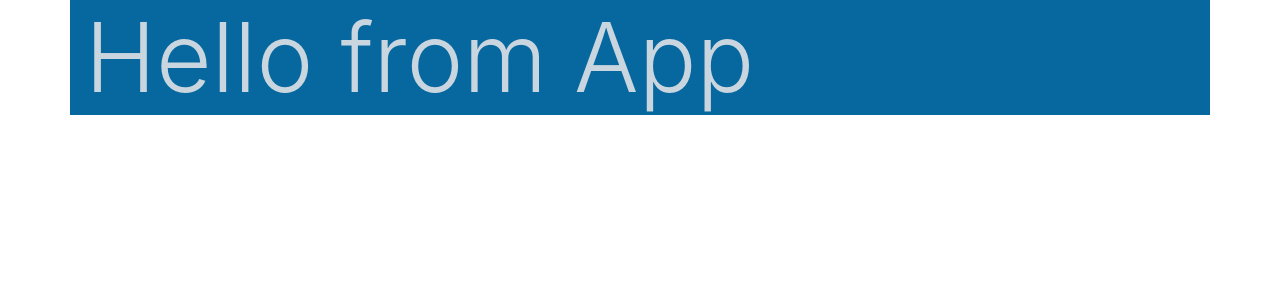
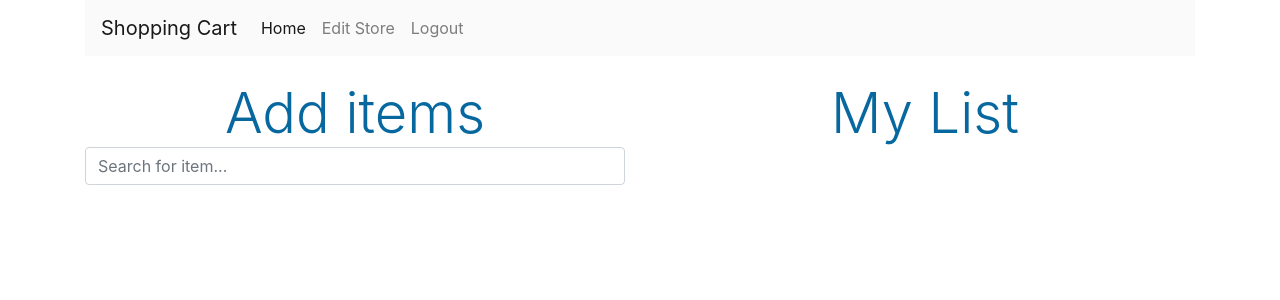
Before and after one commit to rixong/shopping-list-spa, a React (Create React App) app: page / in a window 1280 px wide. Shown: the top 300 px of the page. Built offline with nearby package versions, Linux system fonts and the light colour scheme; a web font is replaced by a local one.

Commit message:
added addItems and curList components

```diff
--- a/package.json
+++ b/package.json
@@ -7,6 +7,7 @@
     "@testing-library/react": "^9.3.2",
     "@testing-library/user-event": "^7.1.2",
     "bootstrap": "^4.5.2",
+    "jquery": "^3.5.1",
     "popper.js": "^1.16.1",
     "react": "^16.13.1",
     "react-dom": "^16.13.1",
--- /dev/null
+++ b/src/components/AddItems.js
@@ -0,0 +1,30 @@
+import React, { useState } from 'react'
+
+const AddItems = () => {
+
+  const [queryTerm, setQueryTerm] = useState('')
+
+  const onHandleChange = (e) => {
+    setQueryTerm(e.target.value)
+  }
+
+  return (
+    <React-fragment>
+      <div className="display-4 text-center text-primary">Add items</div>
+      <form>
+        <div className="input-group">
+          <input
+            className="form-control"
+            type="text" value="queryTerm"
+            placeholder="Search for item..."
+            value={queryTerm}
+            onChange={onHandleChange}
+            aria-label="enter item">
+          </input>
+        </div>
+      </form>
+    </React-fragment>
+  )
+}
+
+export default AddItems;
--- a/src/components/App.js
+++ b/src/components/App.js
@@ -1,8 +1,23 @@
 import React from 'react';
+import Navbar from './Navbar';
+import AddItems from './AddItems';
+import CurrentList from './CurrentList';
 
 const App = () => {
   return (
-    <div className="container display-1 bg-primary text-secondary">Hello from App</div>
+
+    <div className="container">
+      <Navbar />
+      <div className="row mt-4">
+        <div className="col">
+          <AddItems/>
+        </div>
+        <div className="col">
+          <CurrentList/>
+        </div>
+      </div>
+
+    </div>
   )
 }
 export default App;
--- /dev/null
+++ b/src/components/CurrentList.js
@@ -0,0 +1,8 @@
+import React from 'react';
+
+const CurrentList = () => {
+  return (
+    <div className="display-4 text-center text-primary">My List</div>
+  )
+}
+export default CurrentList;
--- /dev/null
+++ b/src/components/Navbar.js
@@ -0,0 +1,27 @@
+import React from 'react';
+// import {navbar} from 'bootstrap'
+
+const Navbar = () => {
+  return (
+    <nav className="navbar navbar-expand-lg navbar-light bg-light">
+  <a className="navbar-brand" href="#">Shopping Cart</a>
+  <button className="navbar-toggler" type="button" data-toggle="collapse" data-target="#navbarNav" aria-controls="navbarNav" aria-expanded="false" aria-label="Toggle navigation">
+    <span className="navbar-toggler-icon"></span>
+  </button>
+  <div className="collapse navbar-collapse" id="navbarNav">
+    <ul className="navbar-nav">
+      <li className="nav-item active">
+        <a className="nav-link" href="#">Home <span className="sr-only">(current)</span></a>
+      </li>
+      <li className="nav-item">
+        <a className="nav-link" href="#">Edit Store</a>
+      </li>
+      <li className="nav-item ">
+        <a className="nav-link" href="#">Logout</a>
+      </li>
+    </ul>
+  </div>
+</nav>
+  )
+}
+export default Navbar;
--- a/src/custom.css
+++ b/src/custom.css
@@ -1,4 +1,3 @@
 body {
-  background-color: aquamarine;
-  height: 100%;
+
 }
```
Also changed, not shown: src/seed.js (added, +15 -0 lines), 1 other file (tests, documents, lock files or other folders).
